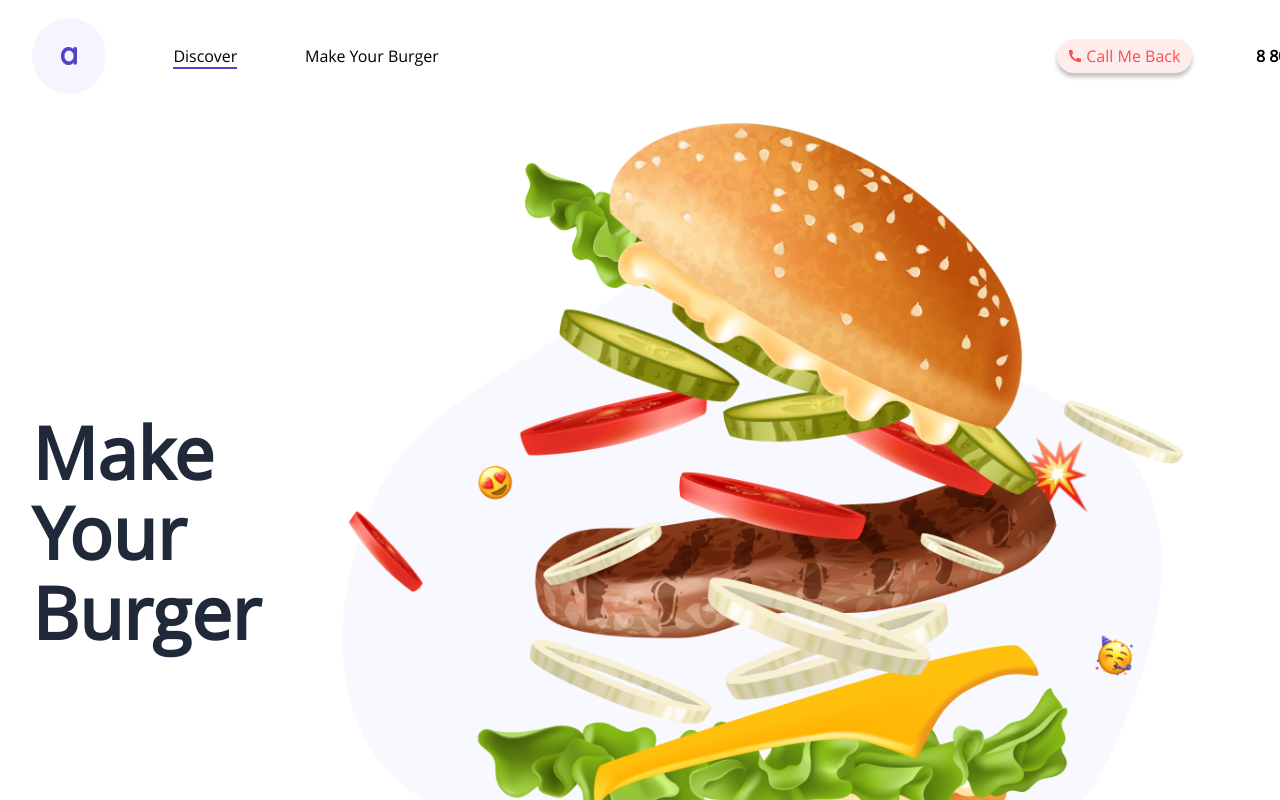
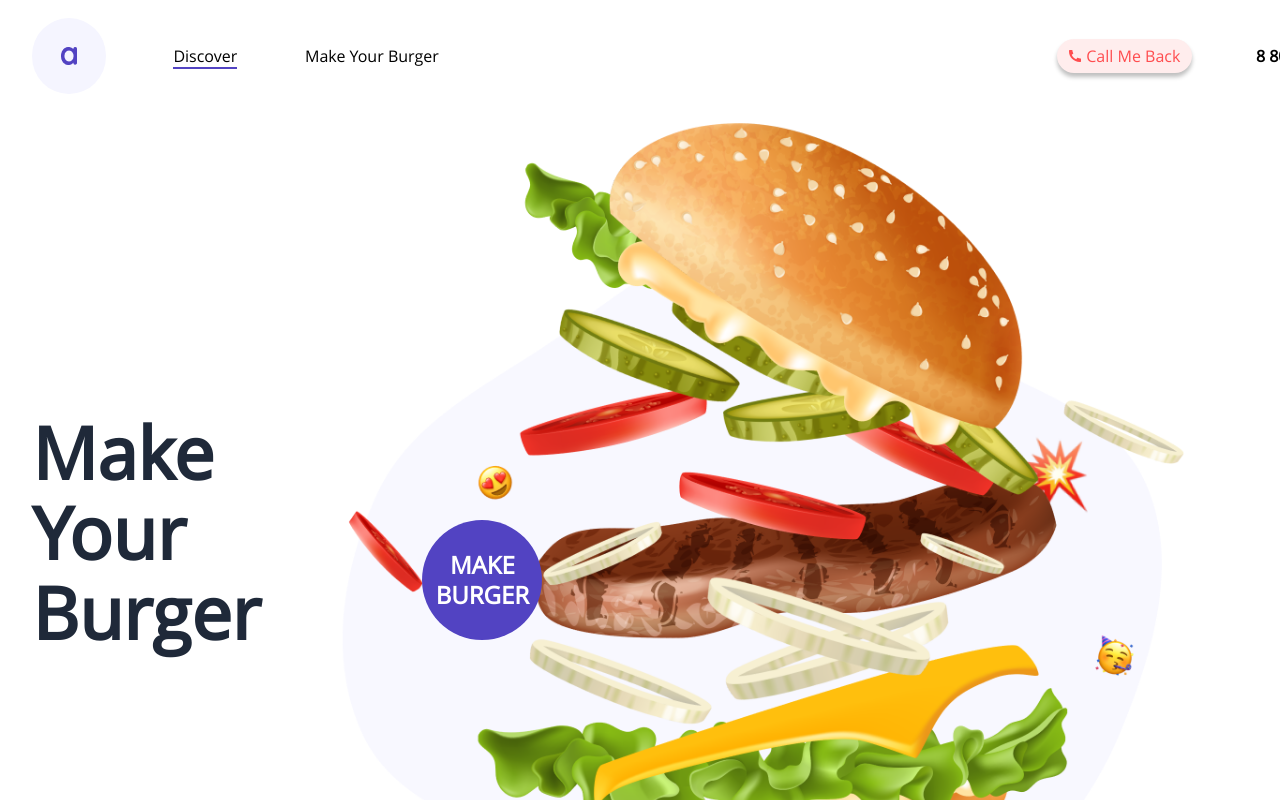
Before and after one commit to topi768/burger_make, a Vue app: page / in a window 1280 px wide. Shown: the top 800 px of the page. Built offline with nearby package versions, Linux system fonts and the light colour scheme.

Commit message:
TO DO spring animation

```diff
--- a/public/index.html
+++ b/public/index.html
@@ -5,6 +5,7 @@
     <meta http-equiv="X-UA-Compatible" content="IE=edge">
     <meta name="viewport" content="width=device-width,initial-scale=1.0">
     <!-- <link rel="icon" href="<%= BASE_URL %>favicon.ico"> -->
+
     <title><%= htmlWebpackPlugin.options.title %></title>
   </head>
   <body>
--- a/src/pages/Discover.vue
+++ b/src/pages/Discover.vue
@@ -4,6 +4,10 @@
         <h1 class="title">Make Your Burger</h1>
         <img class="main-img" src="@/assets/img/discover/mainImg.png" alt="">
     </div>
+    <button class="button">
+        <p>make burger</p>
+    </button>
+
 </div>
 
 
@@ -29,6 +33,8 @@ export default {
         width: 75%;
         max-width: 980px;
         max-height: 930px;
+        z-index: 0;
+
     }
     .title {
         display: block;
@@ -40,6 +46,62 @@ export default {
         line-height: 80px;
         /* or 111% */
         color: $black;
+        z-index: 1;
+    }
+}
+.button {
+    position: absolute;
+    top: 65%;
+    left: 33%;
+    border-radius: 50%;
+    width: 9.375vw;
+    height: 9.375vw;
+    display: flex;
+    align-items: center;
+    justify-content: center;
+    min-width: 120px;
+    min-height: 120px;
+    background: $primary;
+    border: 0px;
+    //text
+    color: $white;
+    font-family: 'OpenSans Bold';
+    font-style: normal;
+    font-weight: 800;
+    font-size: 1.5em;
+    line-height: 30px;
+    text-transform: uppercase;
+    //
+    animation-duration: 0.8s;
+
+        @keyframes example {
+            // 0% {
+            //     // transform: scale(1);
+            // }
+        // 15% {
+        //     transform: scale(1.3);
+        // }
+        // 30% {
+        //     transform: scale(1.5);
+        // }
+        // 40% {
+        //     transform: scale(1.2);
+        // }
+        // 50% {
+        //     transform: scale(1.3);
+        // }
+        75% {
+            transform: scale(1.5);
+
+        }
+        100% {
+            transform: scale(1.4);
+        }
+    }
+    &:hover {
+        animation-name: example;
+        animation: example 0.8s ease;
+        // animation-duration: 0.5s;
     }
 }
 </style>
```
